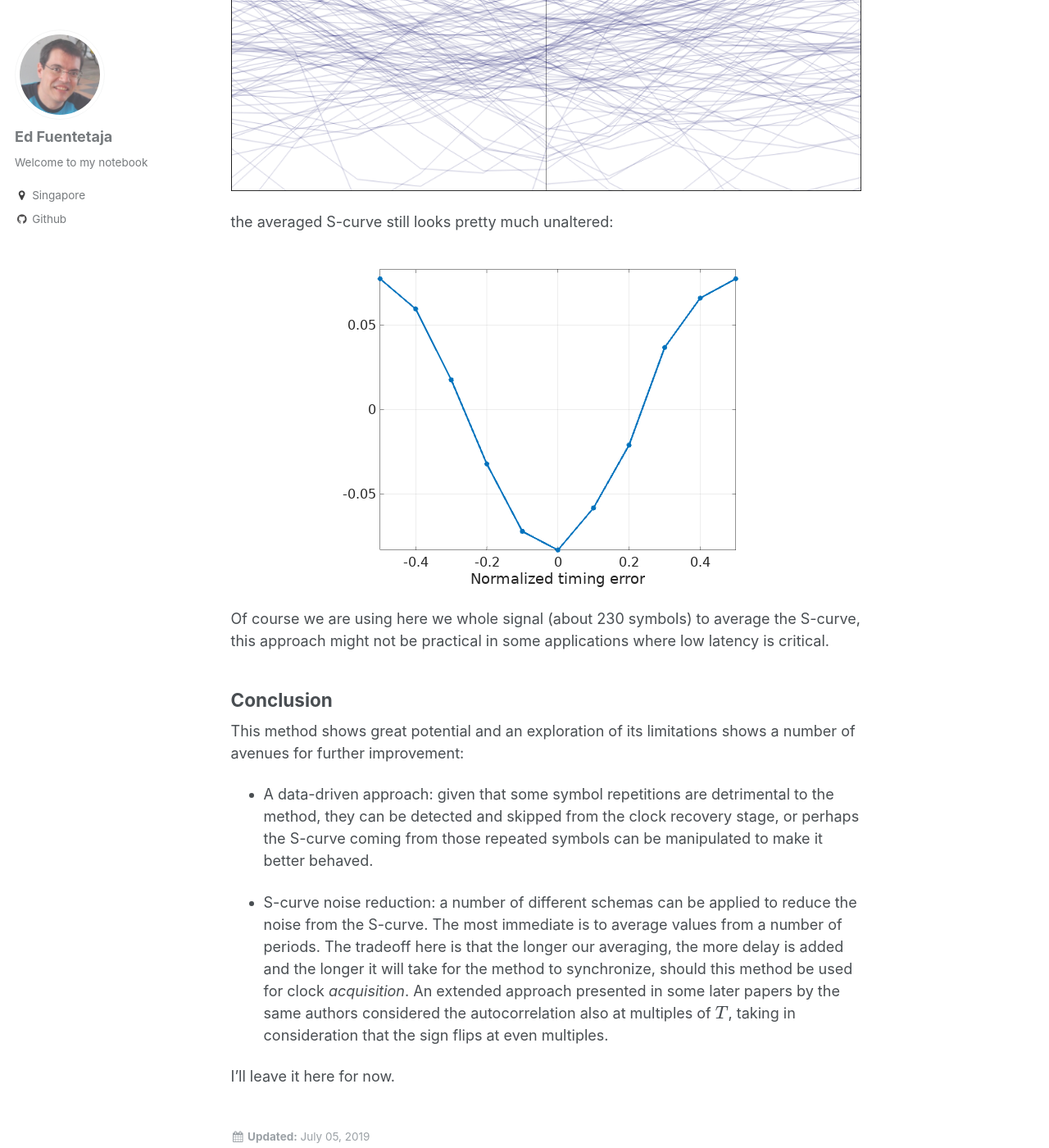
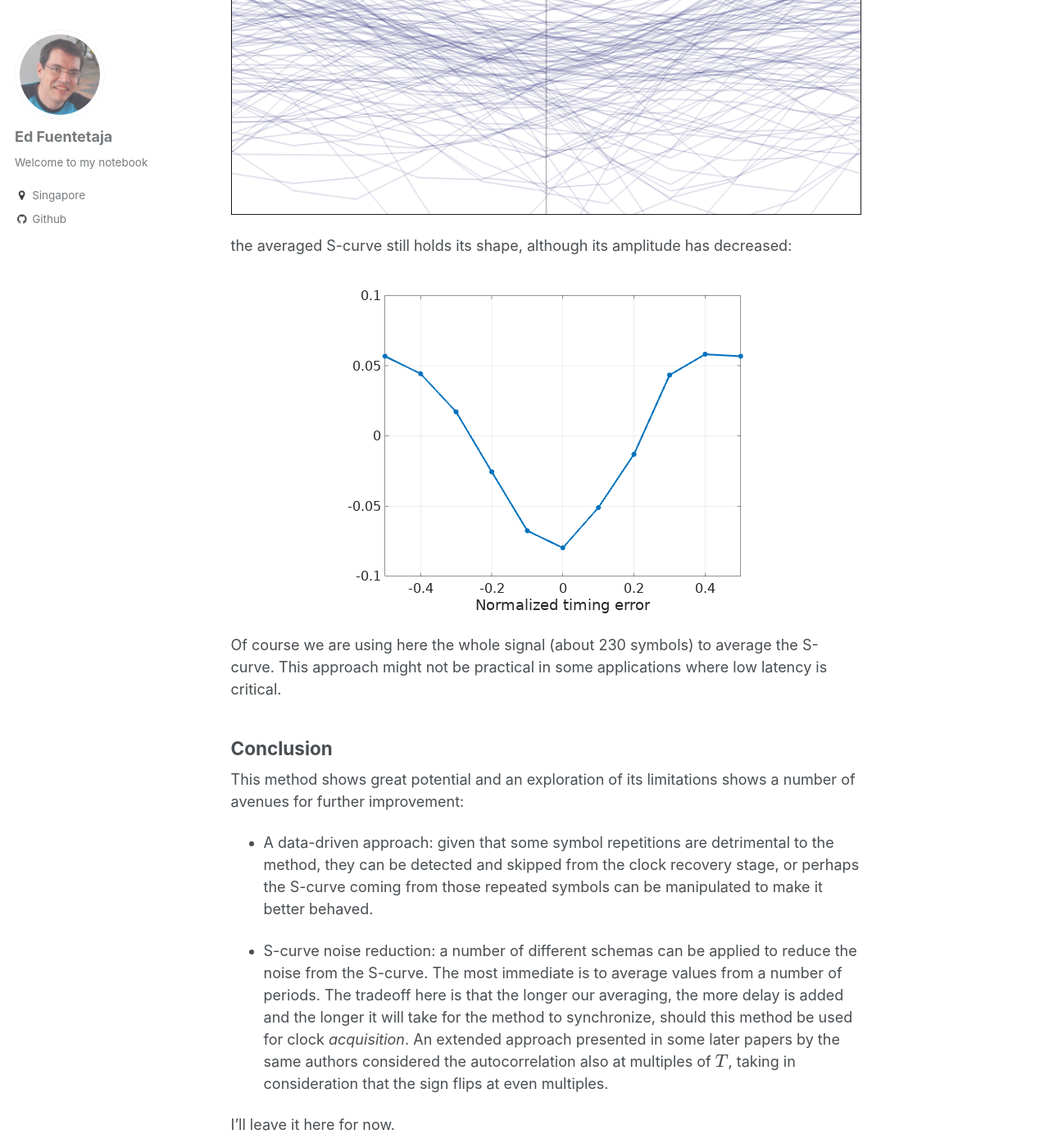
Before and after one commit to EdFuentetaja/EdFuentetaja.github.io, a Jekyll site: the page built from _posts/2019-07-06-dandrea_clock_recovery.markdown, in a window 1280 px wide and 1400 px high, scrolled down 7284 px. Shown: the whole window at 82% size. Built offline with Jekyll 4.4.1, drawn with Linux system fonts in a browser that asks for light colours; formulas are drawn with MathJax 3; comment, search, counter and statistics services are not loaded; some of the changed text lies outside the part shown.

Commit message:
Some minor improvements.

```diff
--- a/_posts/2019-07-06-dandrea_clock_recovery.markdown
+++ b/_posts/2019-07-06-dandrea_clock_recovery.markdown
@@ -1,5 +1,5 @@
 ---
-title:  "D'Andrea (1990) clock recovery"
+title:  "D'Andrea (1990) Clock Recovery"
 date:   2019-07-06 00:00:00 +0800
 categories: SDR
 excerpt: "Analysis of the D'Andrea (1990) clock recovery method."
@@ -76,6 +76,7 @@ can be approximated, as far as power computation is concerned, by:
 $$(\dfrac{A^2}{2})^4 + 4(\dfrac{A^2}{2})^3\sigma^2 + 6(\dfrac{A^2}{2})^2\sigma^4 + 4\dfrac{A^2}{2}\sigma^6 + \sigma^8$$
 
 The first term in the summation is our signal while the rest are its noise components. Normalizing $$\sigma$$ to 1, the SNR of the original $$s(t)$$ is then $$SNR(s) = \dfrac{A^2}{2}$$ and the SNR of our fourth order transformation can be approximated by:
+
 $$\dfrac{SNR(s)^4}{4SNR(s)^3 + 6SNR(s)^2 + 4SNR(s) + 1}$$
 
 We can see that this is about one fourth (6 dB less) for high SNR values of $$s(t)$$ and it decreases rapidly for lower SNRs:
@@ -86,11 +87,11 @@ We can see then how the degradation of this transformation is worse in presence
 
 ![Noisy signal differential phase eye diagram][diff_phase_eye_noise]{:.center-image}
 
-the averaged S-curve still looks pretty much unaltered:
+the averaged S-curve still holds its shape, although its amplitude has decreased:
 
 ![S-curve of a noisy signal][s_curve_mean_noise]{:.center-image}
 
-Of course we are using here we whole signal (about 230 symbols) to average the S-curve, this approach might not be practical in some applications where low latency is critical.
+Of course we are using here the whole signal (about 230 symbols) to average the S-curve. This approach might not be practical in some applications where low latency is critical.
 
 ## Conclusion
 
```
Also changed, not shown: images/DAndrea/diff_phase_eye_noise.png, images/DAndrea/s_curve_mean_noise.png, 3 other files.
